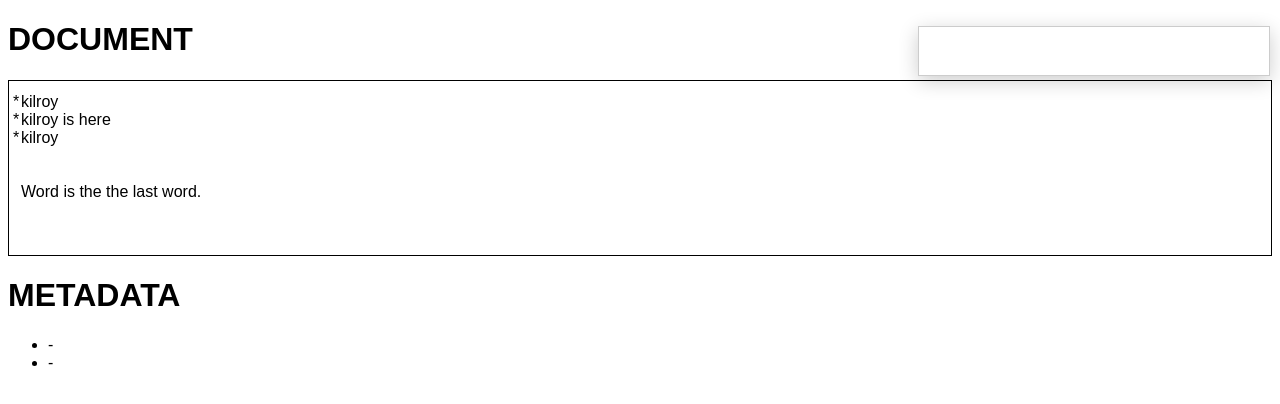
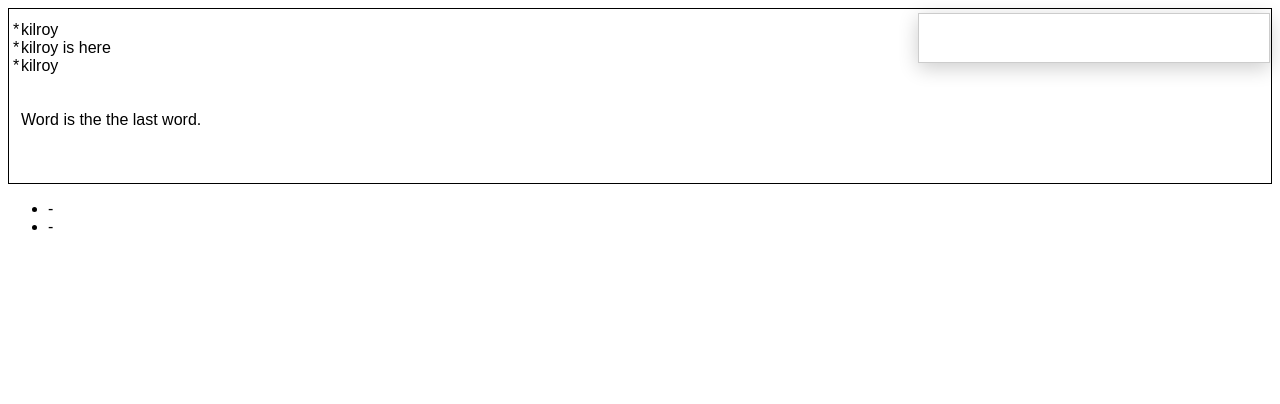
Before and after one commit to fliptopbox/rewrite, a website built with Parcel: page index.html in a window 1280 px wide. Built offline with nearby package versions, Linux system fonts and the light colour scheme.

Commit message:
remove heading tags

```diff
--- a/index.html
+++ b/index.html
@@ -10,14 +10,14 @@
       <article id="sentences" contenteditable="true"></article>
     </div>
 
-    <h1>DOCUMENT</h1>
     <article id="document" class="textarea" contenteditable="true"></article>
 
-    <h1>METADATA</h1>
-    <ul>
-      <li id="article">-</li>
-      <li id="versions">-</li>
-    </ul>
+    <div id="footer">
+      <ul>
+        <li id="article">-</li>
+        <li id="versions">-</li>
+      </ul>
+    </div>
 
     <script src="src/index.js"></script>
   </body>
```
Also changed, not shown: dist/index.html, 1 other file.
